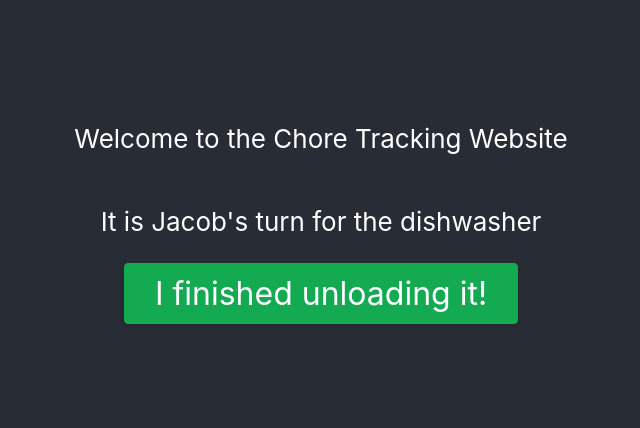
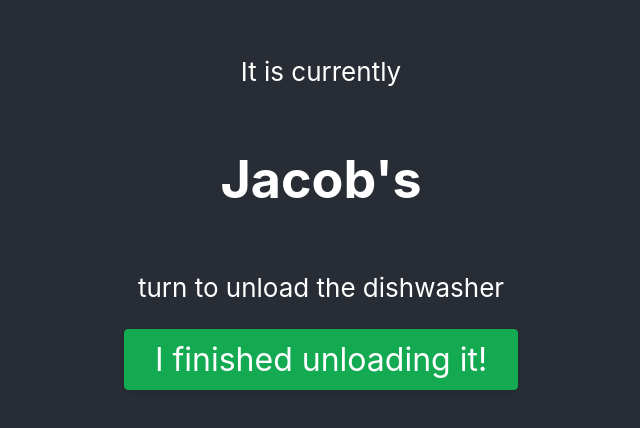
Before and after one commit to Jacob439/chore_tracker, a React (Create React App) app: page / in a window 1280 px wide. Shown: the part 190-618 px from the top of the page, without its empty margins (319-959 px from the left). Built offline with nearby package versions, Linux system fonts and the light colour scheme.

Commit message:
adjust messaging and UI for usability

```diff
--- a/src/App.js
+++ b/src/App.js
@@ -12,18 +12,21 @@ function App() {
     <div className="App">
       <header className="App-header">
         <p>
-          Welcome to the Chore Tracking Website
+          It is currently
         </p>
         <div id="turn_name">
-          <p>
-            It is {`${name}`}'s turn for the dishwasher
-          </p>
+          <h1>
+            {`${name}`}'s
+          </h1>
         </div>
+        <p>
+          turn to unload the dishwasher
+        </p>
         <button class="button_finished" onClick={() => {
           name = kids[((counter++) % 4)];
           console.log(name);
           confetti();
-          document.getElementById("turn_name").innerHTML = "<p>It is " + name + "'s turn for the dishwasher</p>";
+          document.getElementById("turn_name").innerHTML = "<h1>" + name + "'s";
         }}>I finished unloading it!</button>
       </header>
     </div>
```
